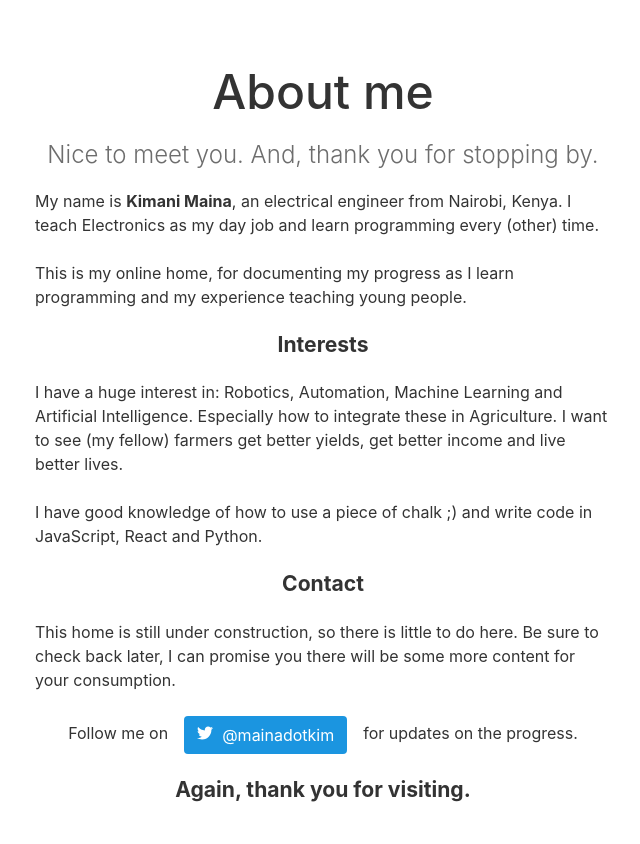
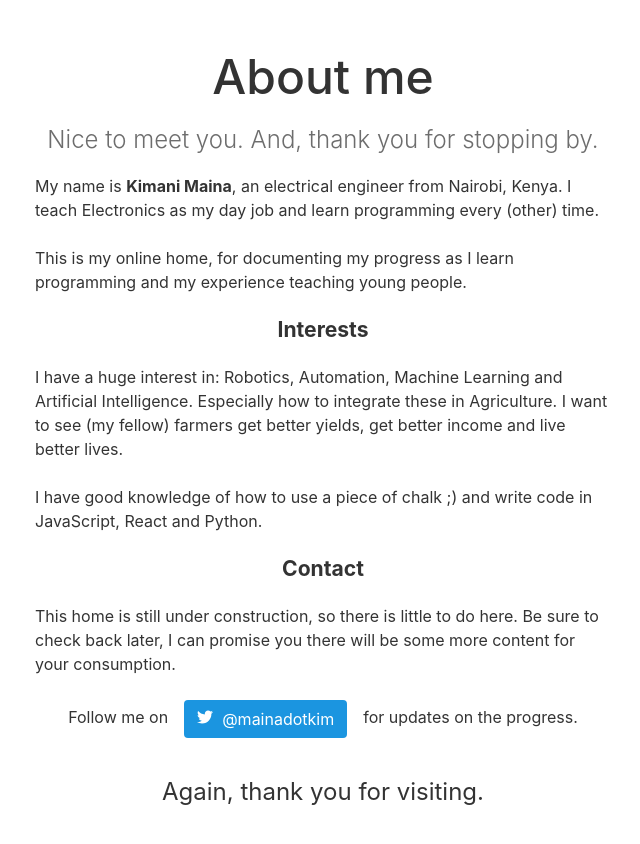
Before and after one commit to JosephMainaDev/mainadotkim-v1, a Gatsby site: page /about in a window 1280 px wide. Shown: the whole page, without its empty margins (317-957 px from the left). Built offline with nearby package versions, Linux system fonts and the light colour scheme; Gatsby itself is replaced by a stand-in of ours; some packages are replaced by stand-ins of ours.

Commit message:
Update About page

```diff
--- a/src/pages/about.js
+++ b/src/pages/about.js
@@ -9,14 +9,13 @@ const AboutContainer = styled.div`
   justify-content: center;
   align-items: center;
   max-width: 38rem;
-  height: 100vh;
   background-color: #fff;
-  padding: 3rem 1rem;
-  margin: 1.5rem auto;
+  padding: 0 1rem;
+  margin: 0 auto;
 `
 
 const AboutHeader = styled.h1`
-  margin-top: 2.5rem;
+  padding-top: 3rem;
   margin-bottom: 1rem;
   font-weight: 500;
   font-size: 3rem;
@@ -54,6 +53,16 @@ const TwitterButton = styled.a`
   transition: color 0.15s ease-in-out, background-color 0.15s ease-in-out,
     border-color 0.15s ease-in-out, box-shadow 0.15s ease-in-out;
 `
+
+const FooterLead = styled.h3`
+  font-size: 1.5rem;
+  font-weight: 400;
+  color: inherit;
+  line-height: 1.2;
+  margin-top: 1rem;
+  margin-bottom: 2rem;
+`
+
 const AboutPage = () => (
   <AboutContainer>
     <Helmet title="Kimani Maina | About" />
@@ -94,7 +103,7 @@ const AboutPage = () => (
       </TwitterButton>
       for updates on the progress.
     </p>
-    <h3>Again, thank you for visiting.</h3>
+    <FooterLead>Again, thank you for visiting.</FooterLead>
   </AboutContainer>
 )
 
```
Also changed, not shown: src/pages/index.js (+7 -5 lines).
